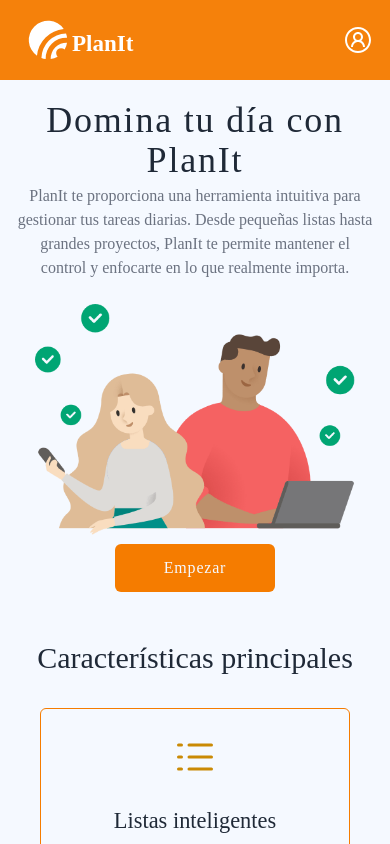
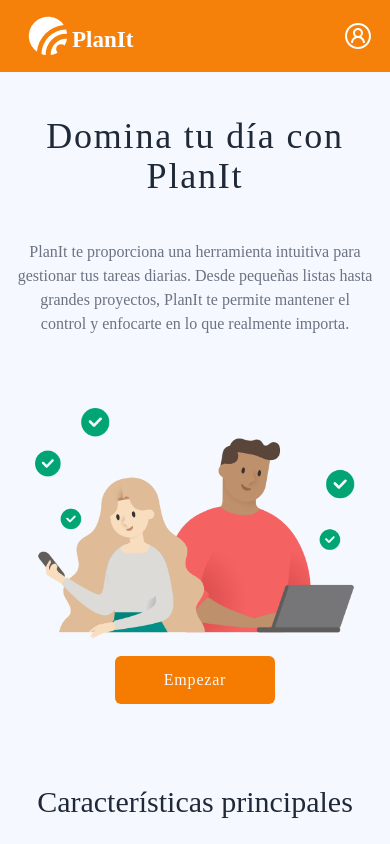
Before and after one commit to Sesiom31/Plan-It, a React (Vite) app in the folder client/: page / in a window 390 px wide. Shown: the top 844 px of the page. Built offline with nearby package versions, Linux system fonts and the light colour scheme; no server answers.

Commit message:
Corrección landingPage responsive

```diff
--- a/client/src/components/landing/Features.jsx
+++ b/client/src/components/landing/Features.jsx
@@ -8,7 +8,7 @@ function Features() {
   return (
     <section className="h-auto p-4">
       <div className="min-h-[40rem]">
-        <div className="mt-8 md:mt-12 lg:mt-20">
+        <div className="mt-8 md:mt-12 lg:mt-8">
           <h2 className="text-center text-3xl font-medium text-gray-800 md:text-4xl">
             Características principales
           </h2>
--- a/client/src/components/landing/Footer.jsx
+++ b/client/src/components/landing/Footer.jsx
@@ -1,9 +1,9 @@
 function Footer() {
   return (
     <footer className="bg-[#AEE1F9]">
-      <div className="flex min-h-32 flex-col items-center justify-center">
+      <div className="flex min-h-28 flex-col items-center justify-center">
         <div>
-          <p className="text-center text-lg text-gray-600">
+          <p className="text-center text-[0.9rem] text-gray-600">
             © 2025 PlanIt. Todos los derechos reservados
           </p>
         </div>
--- a/client/src/components/landing/Header.jsx
+++ b/client/src/components/landing/Header.jsx
@@ -3,7 +3,7 @@ import LogoH from "../../../public/ui/LogoH";
 
 function Header() {
   return (
-    <header className="fixed left-0 right-0 top-0 z-50 h-20 bg-[#F57C00F4] px-4 sm:pr-6 lg:h-16">
+    <header className="fixed left-0 right-0 top-0 z-50 h-[4.5rem] bg-[#F57C00F4] px-4 sm:pr-6 lg:h-16">
       <div className="flex h-full w-full items-center justify-between">
         <figure className="flex h-full items-center">
           <LogoH fill="#fff" className="aspect-auto h-16 w-full" />
--- a/client/src/components/landing/Presentation.jsx
+++ b/client/src/components/landing/Presentation.jsx
@@ -8,14 +8,14 @@ import welcome_right from "../../assets/welcome-right.png";
 function Presentation() {
   return (
     <section className="h-auto w-full">
-      <div className="grid min-h-[32rem] grid-cols-7 grid-rows-[repeat(4,auto)] place-items-center rounded-md lg:pt-4">
-        <div className="col-span-7 row-span-1 mx-auto mt-4 text-center">
-          <h1 className="h-full px-4 py-1 text-4xl font-medium tracking-wider text-gray-800 md:text-6xl lg:font-normal">
+      <div className="grid min-h-[32rem] grid-cols-7 grid-rows-[repeat(4,auto)] place-items-center py-6 lg:max-h-[40rem]">
+        <div className="col-span-7 row-span-1 mx-auto my-4 text-center">
+          <h1 className="h-full px-4 py-1 text-4xl font-medium tracking-wider text-gray-800 md:text-5xl lg:text-6xl lg:font-normal">
             Domina tu día con PlanIt
           </h1>
         </div>
 
-        <div className="col-span-7 row-span-1 self-start text-center lg:col-span-3 lg:col-start-3 lg:row-start-2 lg:mt-12 lg:h-24">
+        <div className="col-span-7 row-span-1 my-6 self-start text-center lg:col-span-3 lg:col-start-3 lg:row-start-2 lg:mt-12 lg:h-24">
           <h2 className="mx-auto px-4 text-center text-gray-500 md:px-12">
             PlanIt te proporciona una herramienta intuitiva para gestionar tus
             tareas diarias. Desde pequeñas listas hasta grandes proyectos,
@@ -24,7 +24,7 @@ function Presentation() {
           </h2>
         </div>
 
-        <figure className="col-span-7 row-span-1 mx-auto mt-6 aspect-[4/3] lg:hidden">
+        <figure className="col-span-7 row-span-1 mx-auto mt-12 aspect-[4/3] lg:hidden">
           <img
             src={welcome_center}
             alt="Imagen central de bienvenida de microsoft"
@@ -51,7 +51,7 @@ function Presentation() {
           <LogoV fill="orange" width="10rem" height="10rem" />
         </figure> */}
 
-        <div className="col-span-7 row-span-1 row-start-4 mx-auto self-start lg:col-span-3 lg:col-start-3 lg:row-span-2 lg:row-start-3 lg:mt-8 lg:self-center">
+        <div className="col-span-7 row-span-1 row-start-4 mx-auto my-2 self-start lg:col-span-3 lg:col-start-3 lg:row-span-2 lg:row-start-3 lg:mt-8 lg:self-center">
           <RegisterAuthButton />
         </div>
       </div>
--- a/client/src/pages/LandingPage.jsx
+++ b/client/src/pages/LandingPage.jsx
@@ -10,7 +10,7 @@ function LandingPage() {
     <div className="h-auto w-full">
       <Header />
 
-      <main className="mt-20 lg:mt-16">
+      <main className="mt-[4.5rem] lg:mt-16">
         <Presentation />
         <Features />
         <Process />
```
